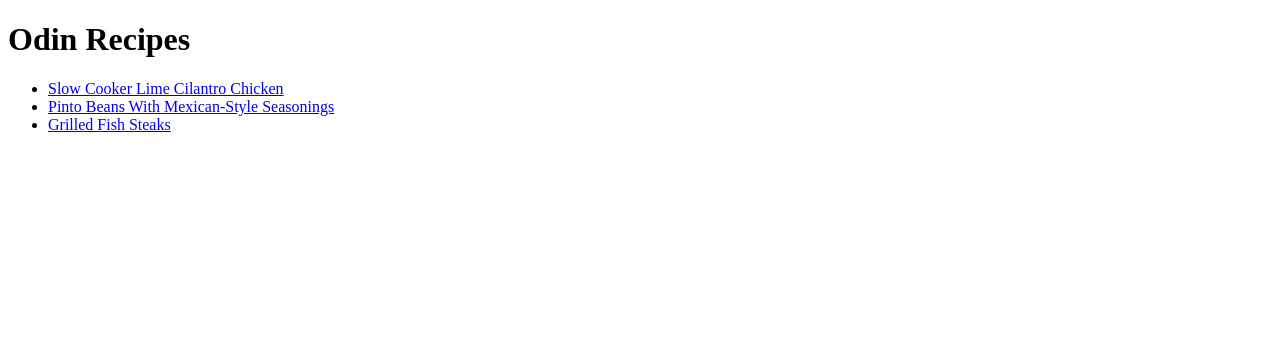
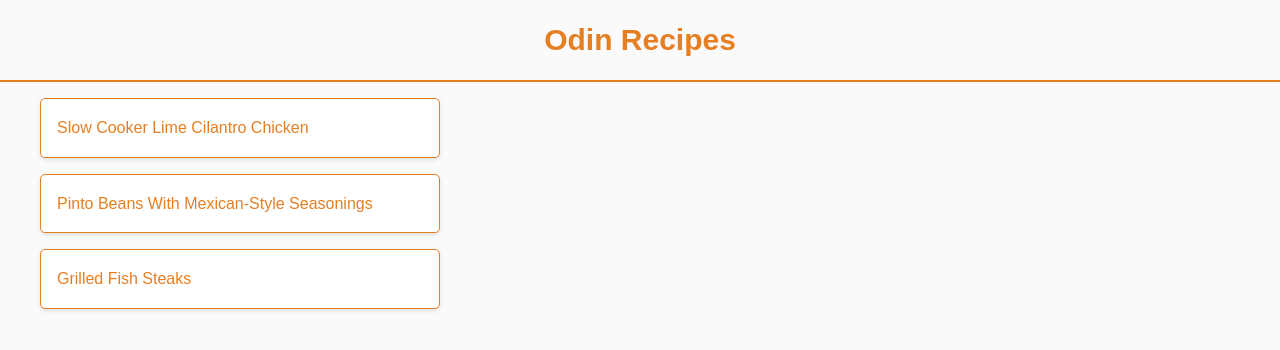
Before and after one commit to SanMajur/odin-recipes, a plain HTML site: page index.html in a window 1280 px wide. Drawn offline with Linux system fonts and the light colour scheme.

Commit message:
style the home page

```diff
--- a/index.html
+++ b/index.html
@@ -3,24 +3,31 @@
   <head>
     <meta charset="UTF-8" />
     <meta name="viewport" content="width=device-width, initial-scale=1.0" />
+    <link rel="stylesheet" href="styles.css" />
     <title>Odin Recipes</title>
   </head>
   <body>
-    <h1>Odin Recipes</h1>
-    <ul>
-      <li>
-        <a href="recipes/lime-cilantro-chicken.html"
+    <div class="header">
+      <a href="index.html">Odin Recipes</a>
+    </div>
+    <div class="main-content">
+      <ul class="recipe-list">
+        <li class="recipe-item">
+          <a class="recipe-link" href="recipes/lime-cilantro-chicken.html"
             >Slow Cooker Lime Cilantro Chicken</a
           >
         </li>
-      <li>
-        <a href="recipes/pinto-beans.html"
+        <li class="recipe-item">
+          <a class="recipe-link" href="recipes/pinto-beans.html"
             >Pinto Beans With Mexican-Style Seasonings</a
           >
         </li>
-      <li>
-        <a href="recipes/grilled-fish-steaks.html">Grilled Fish Steaks</a>
+        <li class="recipe-item">
+          <a class="recipe-link" href="recipes/grilled-fish-steaks.html"
+            >Grilled Fish Steaks</a
+          >
         </li>
       </ul>
+    </div>
   </body>
 </html>
--- /dev/null
+++ b/styles.css
@@ -0,0 +1,54 @@
+* {
+  box-sizing: border-box;
+}
+
+body {
+  font-family: sans-serif;
+  line-height: 1.6;
+  margin: 0;
+  padding: 0;
+  background-color: #fafafa;
+  color: #333;
+}
+
+.header {
+  text-align: center;
+  padding: 1rem;
+  border-bottom: 2px solid #e67e22;
+}
+
+.header a {
+  margin: 0;
+  color: #e67e22;
+  font-size: 30px;
+  font-weight: bold;
+  text-decoration: none;
+}
+
+.main-content,
+.recipe-container {
+  max-width: 1200px;
+  margin: 0 auto;
+}
+
+.recipe-list {
+  list-style-type: none;
+  padding: 0;
+  margin: 0;
+}
+
+.recipe-item {
+  width: 400px;
+  background-color: #fff;
+  margin: 1rem 0;
+  border: 1px solid #e67e22;
+  border-radius: 5px;
+  box-shadow: 0 2px 4px rgba(0, 0, 0, 0.1);
+}
+
+.recipe-link {
+  display: block;
+  padding: 16px;
+  text-decoration: none;
+  color: #e67e22;
+}
```
Lines whose indentation alone changed are shown as unchanged.
